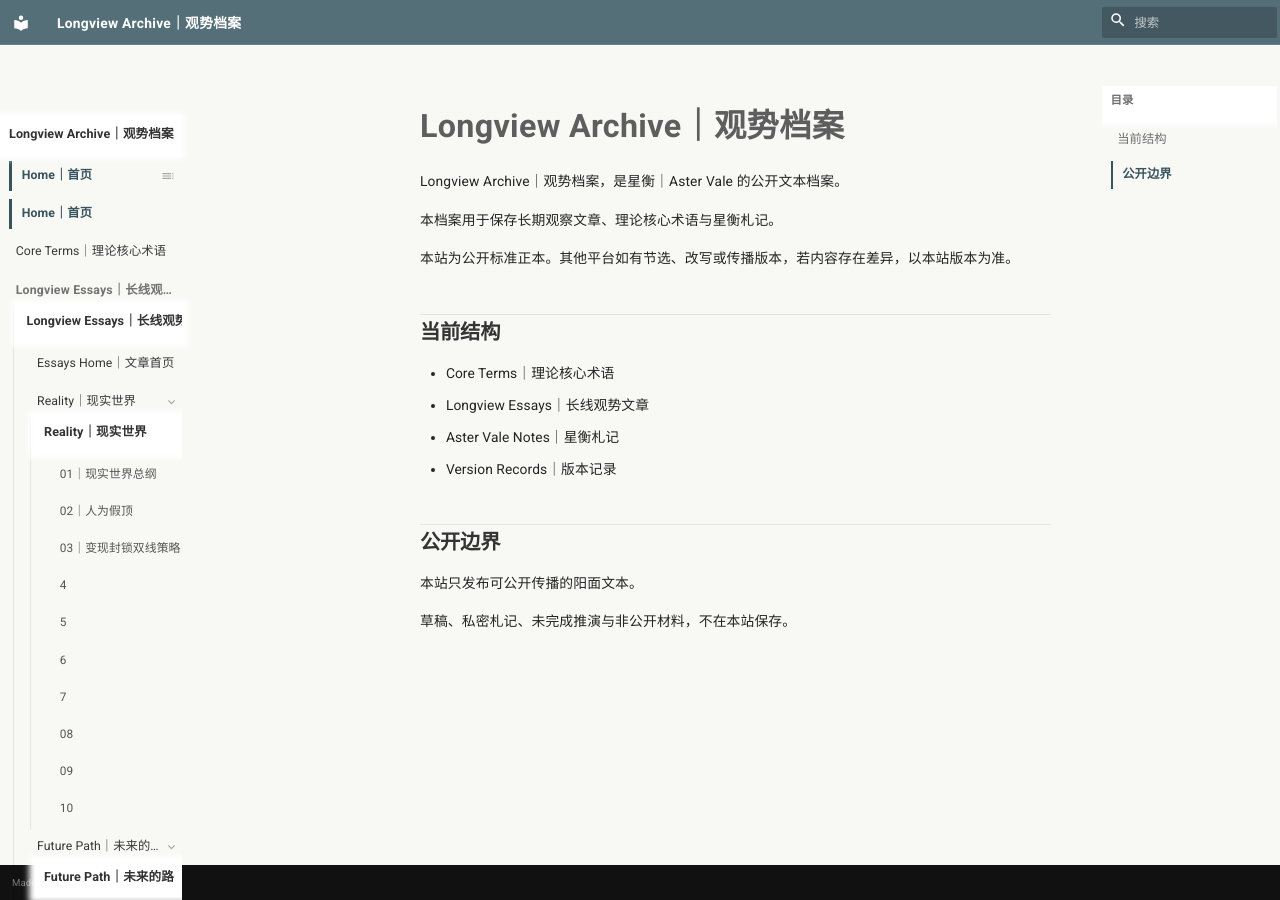
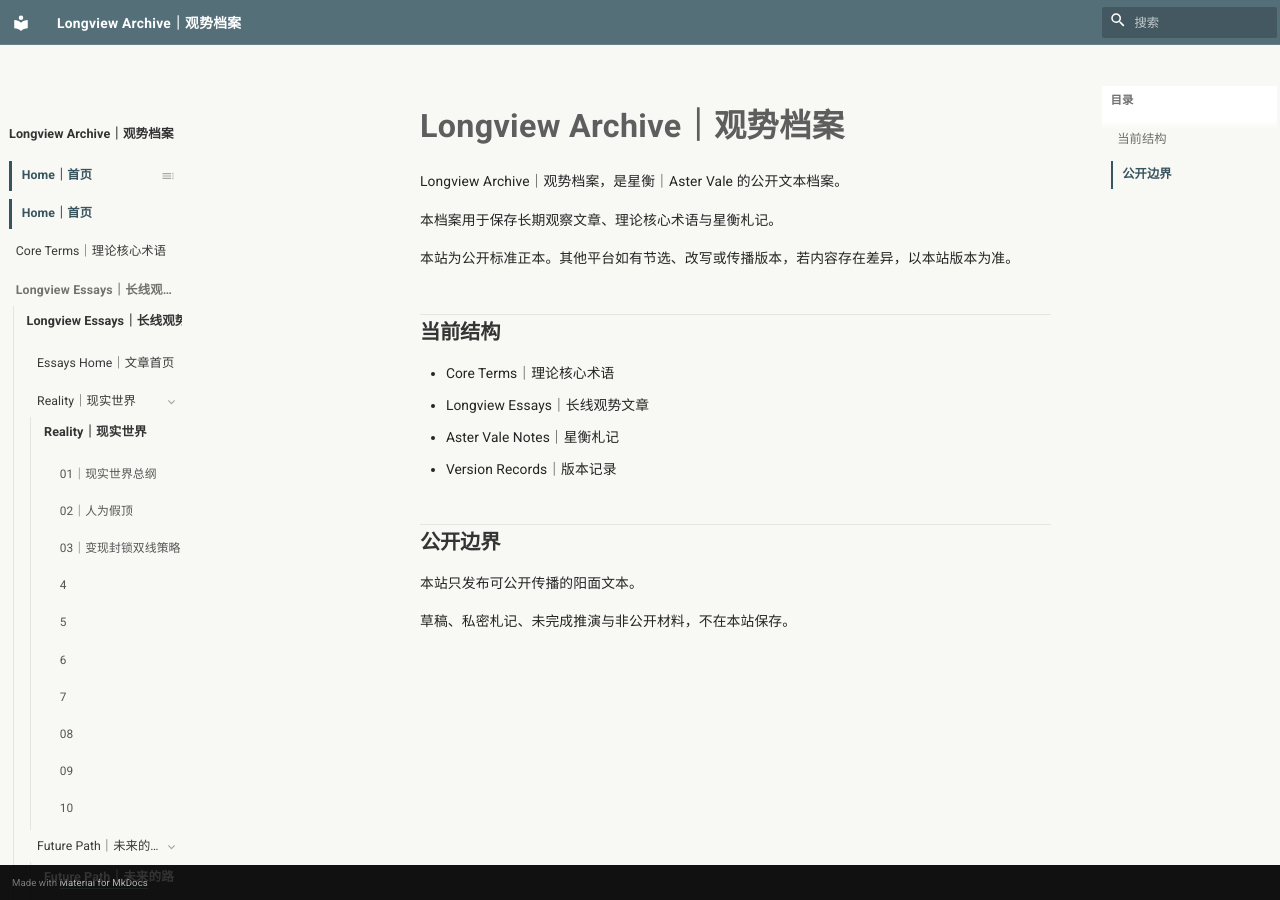
Before and after one commit to guanshi1688/longview-archive, an MkDocs documentation site: the page built from docs/index.md, in a window 1280 px wide. Built offline with MkDocs 1.6.1 and Material for MkDocs 9.7.7, drawn with Linux system fonts in a browser that asks for light colours.

Commit message:
Update extra.css

```diff
--- a/docs/stylesheets/extra.css
+++ b/docs/stylesheets/extra.css
@@ -562,3 +562,37 @@
     font-size: 0.84rem;
   }
 }
+
+/* =========================================================
+   Longview Archive - Sidebar Sticky Title Fix
+   Disable sticky nav section headers
+   ========================================================= */
+
+/* 关闭左侧导航标题吸顶 */
+.md-sidebar--primary .md-nav__title {
+  position: static !important;
+  top: auto !important;
+  z-index: auto !important;
+  background: transparent !important;
+  box-shadow: none !important;
+}
+
+/* 关闭嵌套导航标题吸顶 */
+.md-sidebar--primary .md-nav .md-nav__title {
+  position: static !important;
+  top: auto !important;
+  background: transparent !important;
+  box-shadow: none !important;
+}
+
+/* 防止滚动时标题变成白色浮层 */
+.md-sidebar--primary .md-nav__title[for] {
+  position: static !important;
+  background: transparent !important;
+}
+
+/* 去掉左侧导航标题浮动卡片感 */
+.md-sidebar--primary .md-nav__title {
+  box-shadow: none !important;
+  border: none !important;
+}
```
